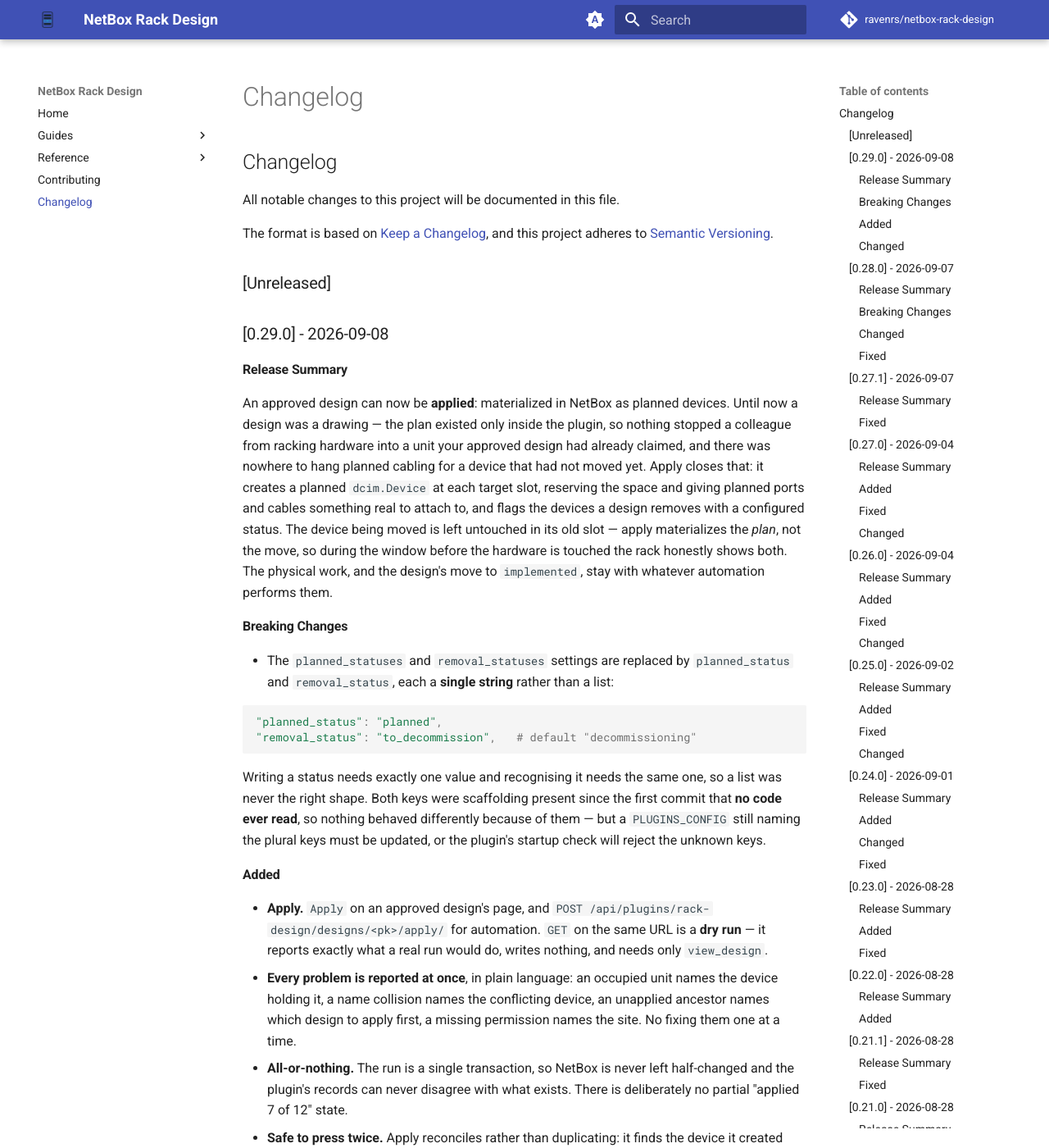
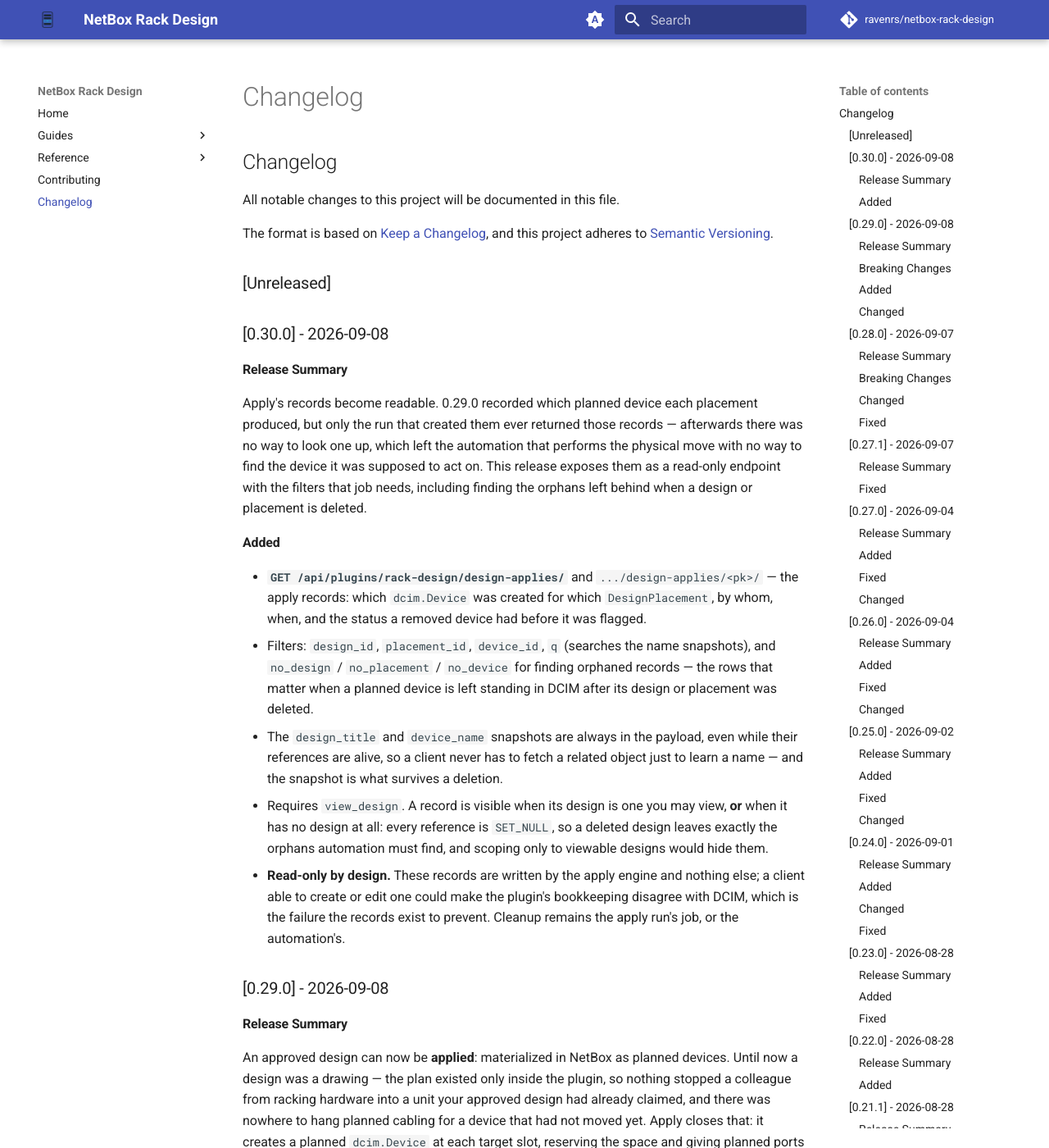
Before and after one commit to ravenrs/netbox-rack-design, an MkDocs documentation site: the page built from docs/changelog.md, in a window 1280 px wide and 1400 px high. Shown: the whole window at 82% size. Built offline with MkDocs 1.6.1 and Material for MkDocs 9.7.7, drawn with Linux system fonts in a browser that asks for light colours; comment, search, counter and statistics services are not loaded.

Commit message:
Release v0.30.0

```diff
--- a/CHANGELOG.md
+++ b/CHANGELOG.md
@@ -6,6 +6,41 @@
 and this project adheres to [Semantic Versioning](https://semver.org/spec/v2.0.0.html).
 
 ## [Unreleased]
+
+## [0.30.0] - 2026-09-08
+
+### Release Summary
+
+Apply's records become readable. 0.29.0 recorded which planned device each
+placement produced, but only the run that created them ever returned those
+records — afterwards there was no way to look one up, which left the automation
+that performs the physical move with no way to find the device it was supposed
+to act on. This release exposes them as a read-only endpoint with the filters
+that job needs, including finding the orphans left behind when a design or
+placement is deleted.
+
+### Added
+
+- **`GET /api/plugins/rack-design/design-applies/`** and
+  `.../design-applies/<pk>/` — the apply records: which `dcim.Device` was
+  created for which `DesignPlacement`, by whom, when, and the status a removed
+  device had before it was flagged.
+  - Filters: `design_id`, `placement_id`, `device_id`, `q` (searches the name
+    snapshots), and `no_design` / `no_placement` / `no_device` for finding
+    orphaned records — the rows that matter when a planned device is left
+    standing in DCIM after its design or placement was deleted.
+  - The `design_title` and `device_name` snapshots are always in the payload,
+    even while their references are alive, so a client never has to fetch a
+    related object just to learn a name — and the snapshot is what survives a
+    deletion.
+  - Requires `view_design`. A record is visible when its design is one you may
+    view, **or** when it has no design at all: every reference is `SET_NULL`, so
+    a deleted design leaves exactly the orphans automation must find, and
+    scoping only to viewable designs would hide them.
+  - **Read-only by design.** These records are written by the apply engine and
+    nothing else; a client able to create or edit one could make the plugin's
+    bookkeeping disagree with DCIM, which is the failure the records exist to
+    prevent. Cleanup remains the apply run's job, or the automation's.
 
 ## [0.29.0] - 2026-09-08
 
--- a/netbox_rack_design/__init__.py
+++ b/netbox_rack_design/__init__.py
@@ -9,7 +9,7 @@
 
 __author__ = """Petr Voronov"""
 __email__ = "ravenrs@gmail.com"
-__version__ = "0.29.0"
+__version__ = "0.30.0"
 
 
 from netbox.plugins import PluginConfig
--- a/pyproject.toml
+++ b/pyproject.toml
@@ -7,7 +7,7 @@
 
 [project]
 name =  "netbox-rack-design"
-version = "0.29.0"
+version = "0.30.0"
 authors = [
     {name = "Petr Voronov", email = "ravenrs@gmail.com"},
 ]
```
Also changed, not shown: COMPATIBILITY.md (+1 -0 lines), docs/apply.md (+27 -0 lines).
